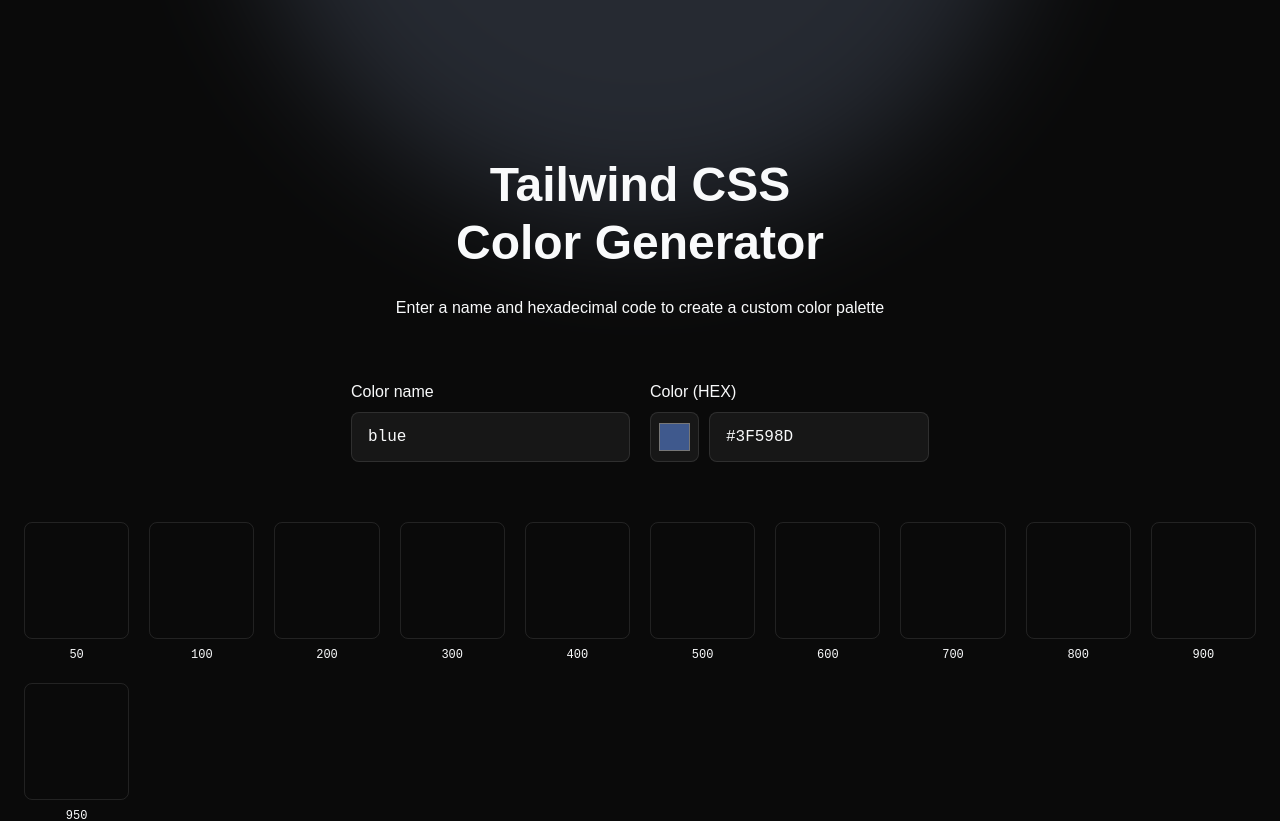
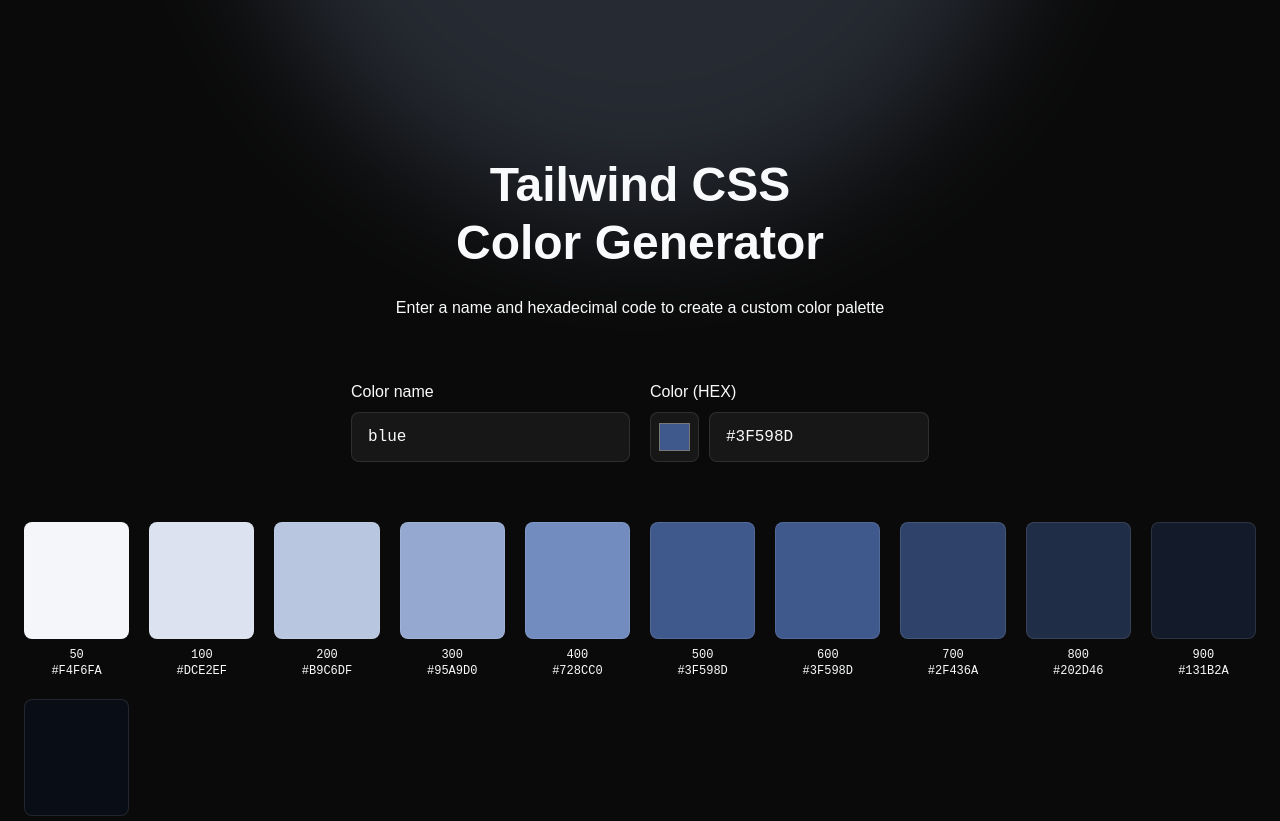
Before and after one commit to 7R0N1X/tailwind-color-generator, a React (Vite) app: page / in a window 1280 px wide. Shown: the top 821 px of the page. Built offline with nearby package versions, Linux system fonts and the light colour scheme.

Commit message:
refactor: rename variables for better readability

```diff
--- a/src/components/ColorPalette.tsx
+++ b/src/components/ColorPalette.tsx
@@ -5,9 +5,9 @@
   const { colorPalette } = useColorPicker();
 
   return (
-    <div className="grid grid-cols-3 gap-4 px-4 sm:grid-cols-5 sm:gap-5 sm:px-6 2xl:px-0 lg:grid-cols-7 xl:grid-cols-10 2xl:grid-cols-11">
-      {Object.entries(colorPalette).map(([key, value]) => (
-        <ColorSwatch key={key} variant={key} bgColor={value} />
+    <div className="grid grid-cols-3 gap-4 px-4 sm:grid-cols-5 sm:gap-5 sm:px-6 lg:grid-cols-7 xl:grid-cols-10 2xl:grid-cols-11 2xl:px-0">
+      {Object.entries(colorPalette).map(([variant, colorHex]) => (
+        <ColorSwatch key={variant} variant={variant} color={colorHex} />
       ))}
     </div>
   );
```
